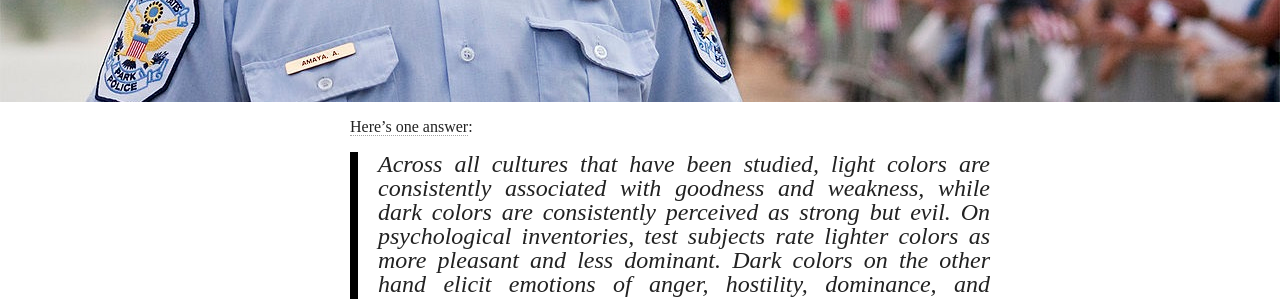
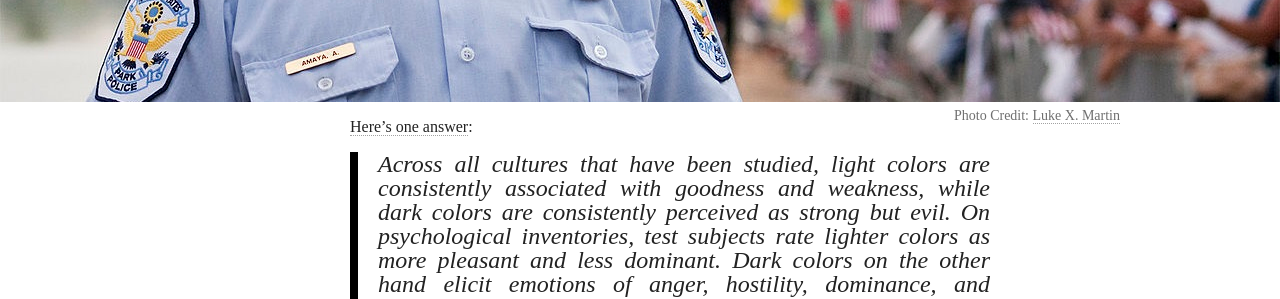
Before and after one commit to corani/corani.github.io, a Jekyll site: the page built from _posts/2014-09-18-black-uniforms.md, in a window 1280 px wide. Shown: the part 2538-2837 px from the top of the page. Built offline with Jekyll 4.4.1, drawn with Linux system fonts in a browser that asks for light colours; nearby versions of some CDN libraries; some web fonts are replaced; comment, search, counter and statistics services are not loaded.

Commit message:
Credit in full-bleed-image

```diff
--- a/_includes/full-bleed-image.html
+++ b/_includes/full-bleed-image.html
@@ -1,6 +1,12 @@
 <div>
-    <div>
-        <img src="/images/{{ include.image }}" alt="{{ include.alt }}" style="position:absolute;left:0;width:100%" onload="(function(img) {img.parentNode.parentNode.setAttribute('style', 'height:' + img.height + 'px');})(this)">
+    <script>
+        function resize(img) {
+            img.parentNode.setAttribute('style', 'height:' + img.height + 'px');
+            img.parentNode.children[2].style.paddingTop = img.height + 'px';
+        }
+    </script>
+    <img src="/images/{{ include.image }}" alt="{{ include.alt }}" style="position:absolute;left:0;width:100%" onload="resize(this)">
+    <div style="position:absolute;left:0;right:0;text-align:right;padding-top:">
         <p class="image-credit">Photo Credit: <a href="{{ include.link }}">{{ include.credit }}</a></p>
     </div>
 </div>
```
